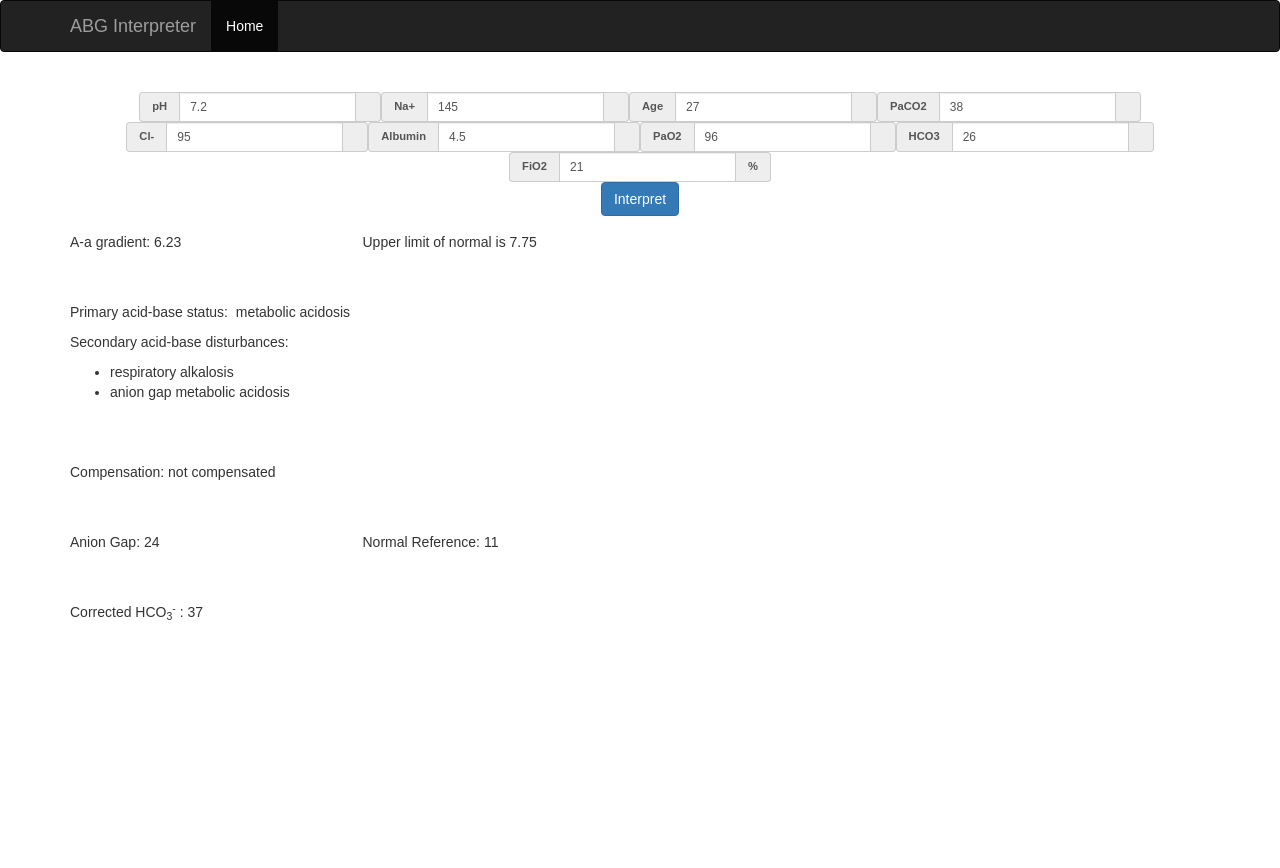
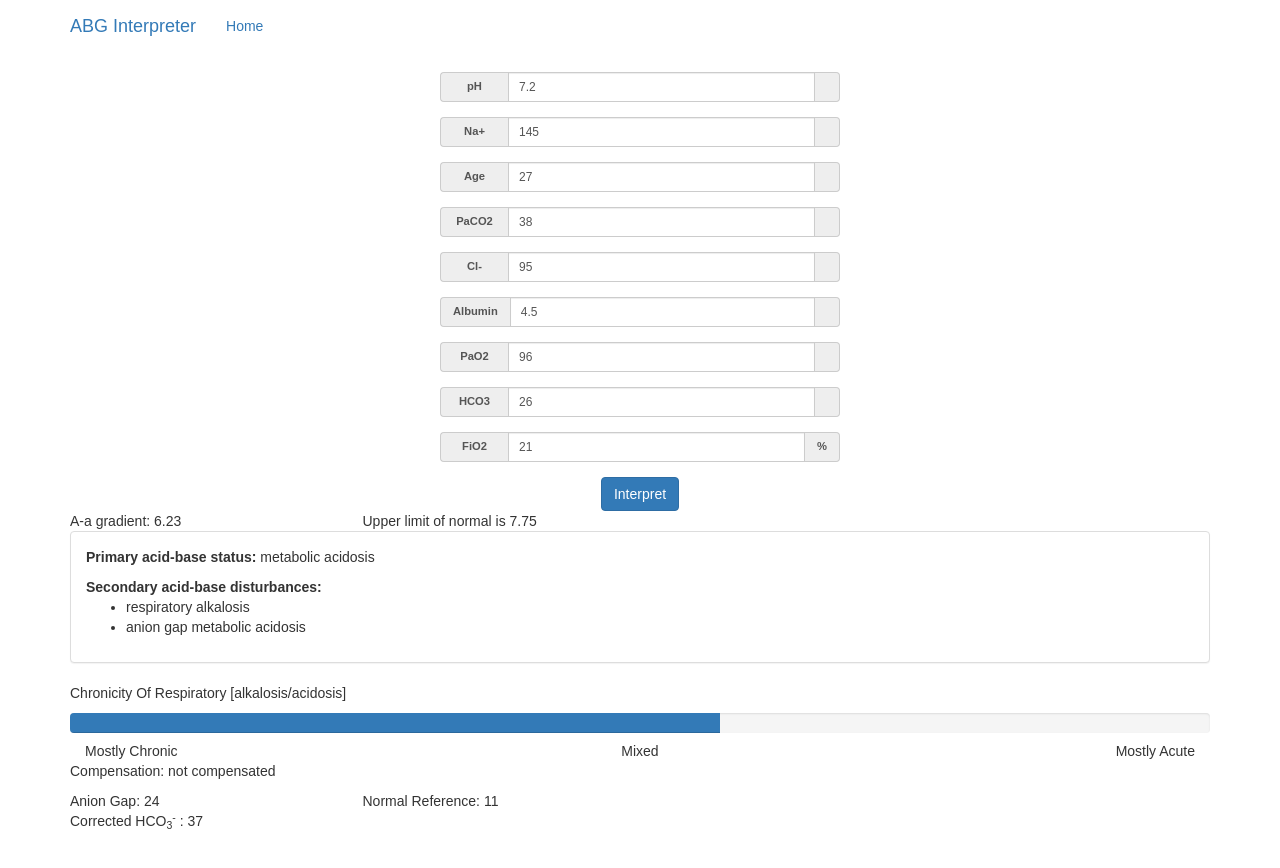
Before and after one commit to bgschiller/abg-interpreter, a React (Create React App) app: page / in a window 1280 px wide. Shown: the top 868 px of the page. Before the commit the page ends 800 px from the top, so only its background shows below. Built offline with nearby package versions, Linux system fonts and the light colour scheme.

Commit message:
panelify

```diff
--- a/src/ABGResults.js
+++ b/src/ABGResults.js
@@ -18,33 +18,34 @@ const AAGradient = (props) => {
 const AcidBaseStatus = (props) => {
     const { acid_base_status } = props.results;
     return (
+        <div className="panel panel-default">
+            <div className="panel-body">
                 <div className="result-section row">
-            <div className="col-xs-6">
+                    <div className="col-xs-12">
                         <p>
-                    Primary acid-base status: &nbsp;
+                            <strong>Primary acid-base status: </strong>
                             {acid_base_status.primary_acid_base_status}
                         </p>
-                <p>
-                    Secondary acid-base disturbances:
-                </p>
+                        <strong>Secondary acid-base disturbances:</strong>
                         <ul className="secondary-acid-base-statuses">
                             {acid_base_status.secondary_acid_base_statuses.map((s, ix) => {
                                 return <li key={ix}>{s}</li>;
                             })}
                         </ul>
-
+                    </div>
+                </div>
             </div>
         </div>);
 };
 const ChronicityOfRespiratory = (props) => {
     const { acid_base_status, chronicity_of_respiratory } = props.results;
-    if (!_.contains(['respiratory acidosis', 'respiratory alkalosis'], acid_base_status.primary_acid_base_status)) {
-        return null;
-    }
+    // if (!_.contains(['respiratory acidosis', 'respiratory alkalosis'], acid_base_status.primary_acid_base_status)) {
+    //     return null;
+    // }
     const { value, lower_limit, upper_limit } = chronicity_of_respiratory;
-    const w = 100 * (value - lower_limit) / (upper_limit - lower_limit),
+    const w = 57 ||  100 * (value - lower_limit) / (upper_limit - lower_limit),
         style = {width:  w + "%"};
-    return (<div className="result-section row">
+    return (<div className="result-section row chronicity-of-respiration">
         <p>Chronicity Of Respiratory [alkalosis/acidosis]</p>
         <div className="progress">
             <div className="progress-bar" role="progressbar"
@@ -54,13 +55,13 @@ const ChronicityOfRespiratory = (props) => {
                 aria-valuemax={upper_limit}>
             </div>
         </div>
-        <div className="col-xs-2">
+        <div className="col-xs-4 text-left">
             <span>Mostly Chronic</span>
         </div>
-        <div className="col-xs-8">
+        <div className="col-xs-4 text-center">
             <span>Mixed</span>
         </div>
-        <div className="col-xs-2">
+        <div className="col-xs-4 text-right">
             <span>Mostly Acute</span>
         </div>
     </div>);
--- a/src/App.css
+++ b/src/App.css
@@ -1,30 +1,10 @@
 .App {
   text-align: center;
+  padding-bottom: 40px;
 }
-
-.App-logo {
-  animation: App-logo-spin infinite 20s linear;
-  height: 80px;
-}
-
-.App-header {
-  background-color: #222;
-  height: 150px;
-  padding: 20px;
-  color: white;
-}
-
-.App-intro {
-  font-size: large;
-}
-
-.container-main {
-    padding-top: 20px;
-}
-
-.result-section {
-    margin-top: 50px;
-    margin-bottom: 50px;
+.quantity-inputs {
+    max-width: 400px;
+    margin: 0 auto;
 }
 
 .input-group .left-label{
@@ -43,3 +23,11 @@
 .quantity {
     padding: 5px;
 }
+
+.chronicity-of-respiration {
+    padding: 0 15px;
+}
+
+.progress {
+    margin-bottom: 8px;
+}
--- a/src/App.js
+++ b/src/App.js
@@ -58,7 +58,7 @@ class App extends Component {
                     {labValuesElem}
                     <ABGResults state={this.state || {}}/>
                 </div>
-      </div>
+            </div>
     );
   }
 }
--- a/src/LabValues.js
+++ b/src/LabValues.js
@@ -11,7 +11,7 @@ const LabValuesInput = ({labValues, onSubmit}) => {
         };
     return (
     <div>
-        <form className="form-inline">
+        <div className="quantity-inputs">
             <TextField label="pH" value={labValues.pH} refFun={setRef("pH")} />
             <TextField label="Na+" value={labValues.Na} refFun={setRef("Na")} />
             <TextField label="Age" value={labValues.Age} refFun={setRef("Age")} />
@@ -21,10 +21,10 @@ const LabValuesInput = ({labValues, onSubmit}) => {
             <TextField label="PaO2" value={labValues.PaO2} refFun={setRef("PaO2")} />
             <TextField label="HCO3" value={labValues.HCO3} refFun={setRef("HCO3")} />
             <TextField label="FiO2" value={labValues.FiO2} refFun={setRef("FiO2")} addOn="%" />
+            <div className="row">
                 <div className="col-xs-12">
                     <button
                         className="btn btn-primary"
-                    type="submit"
                         onClick={(e) => {
                             onSubmit(_.mapObject(textFieldRefs, 'value'))
                             e.preventDefault();
@@ -32,7 +32,8 @@ const LabValuesInput = ({labValues, onSubmit}) => {
                     }
                     >Interpret</button>
                 </div>
-        </form>
+            </div>
+        </div>
     </div>);
 };
 
--- a/src/NavBar.js
+++ b/src/NavBar.js
@@ -1,7 +1,7 @@
 import React from 'react';
 
 const NavBar = () =>
-    (<nav className="navbar navbar-inverse">
+    (<nav className="navbar">
      <div className="container">
        <div className="navbar-header">
          <a className="navbar-brand" href="#">ABG Interpreter</a>
```
Lines whose indentation alone changed are shown as unchanged.
